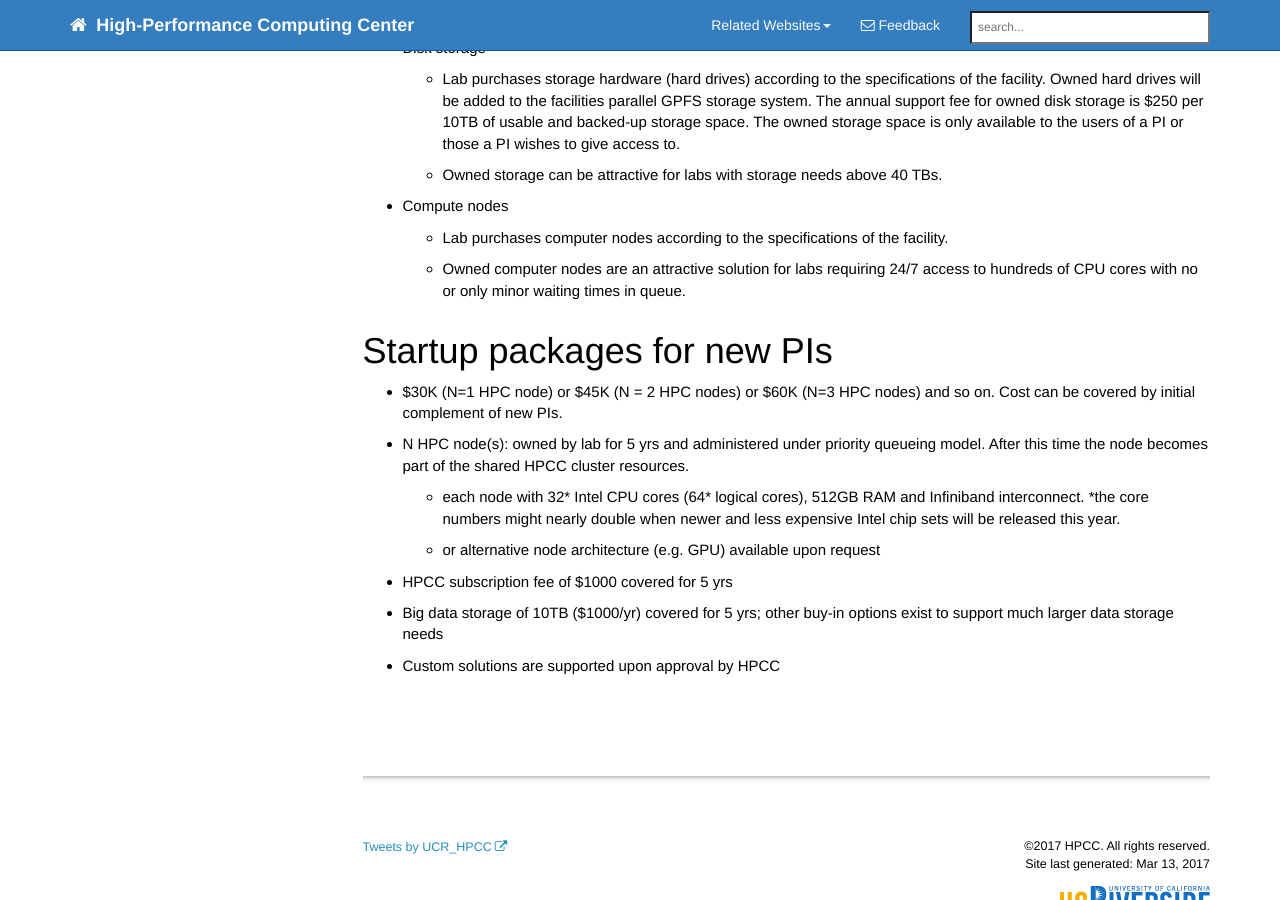
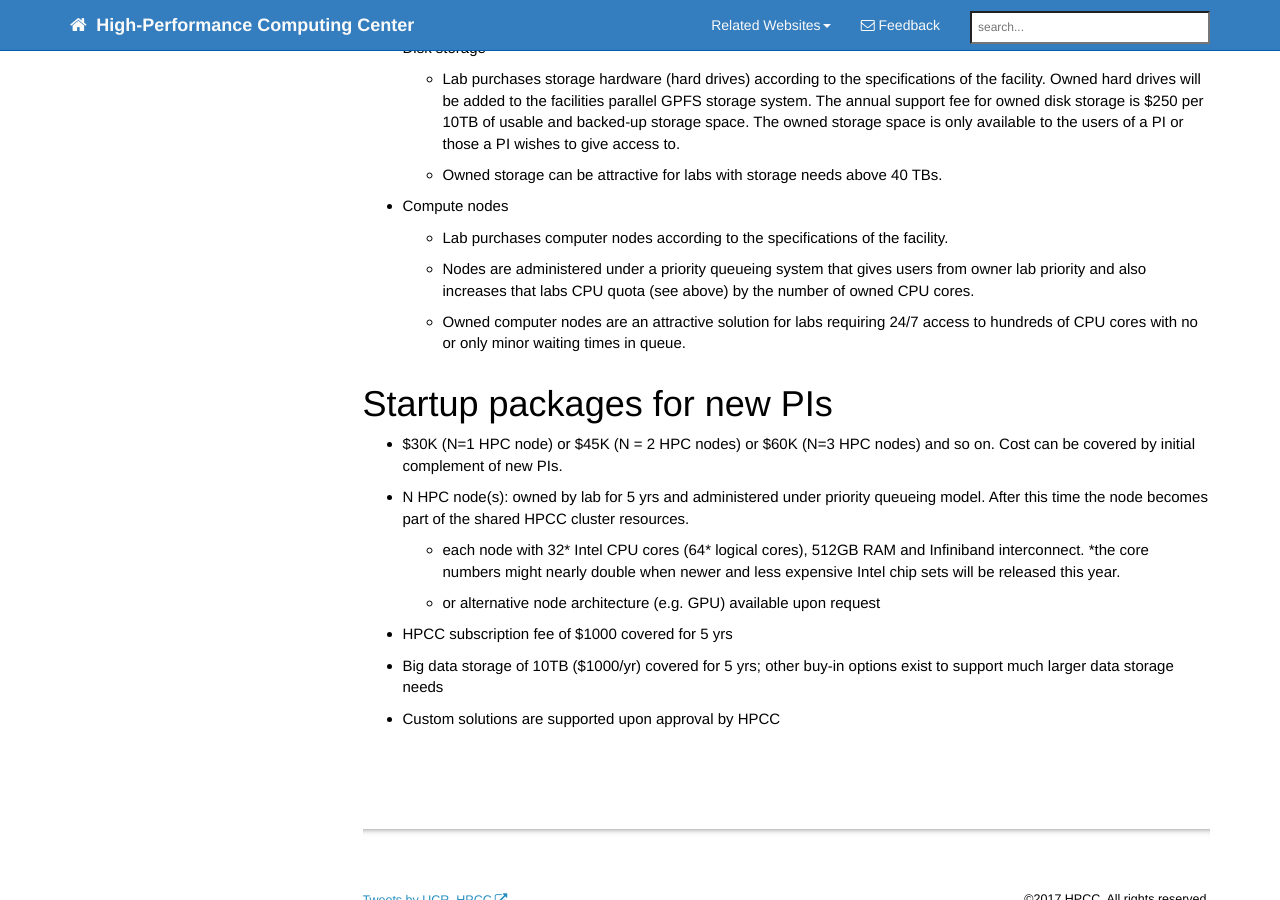
Before and after one commit to tgirke/rcf, a Jekyll site: the page built from rates.md, in a window 1280 px wide and 900 px high, scrolled down 921 px. Built offline with Jekyll 4.4.1, drawn with Linux system fonts in a browser that asks for light colours; nearby versions of some CDN libraries; comment, search, counter and statistics services are not loaded.

Commit message:
content edits

```diff
--- a/rates.md
+++ b/rates.md
@@ -37,6 +37,7 @@ The registration provides access to the following resources:
 * Compute nodes
 
     * Lab purchases computer nodes according to the specifications of the facility.
+    * Nodes are administered under a priority queueing system that gives users from owner lab priority and also increases that labs CPU quota (see above) by the number of owned CPU cores.
     * Owned computer nodes are an attractive solution for labs requiring 24/7 access to hundreds of CPU cores with no or only minor waiting times in queue.
 
 # Startup packages for new PIs
```
